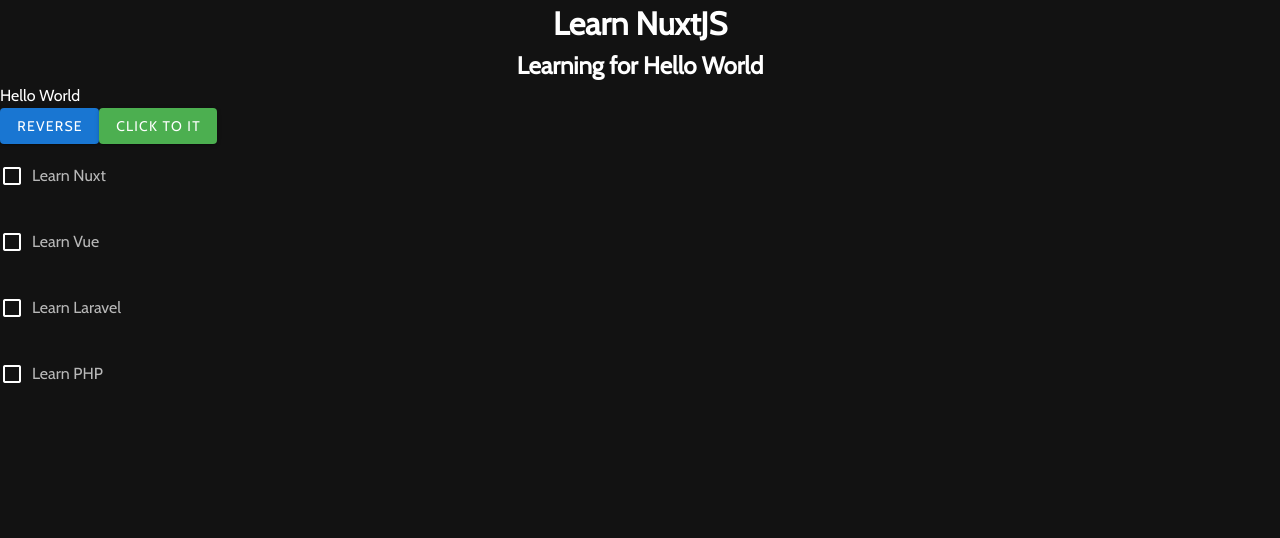
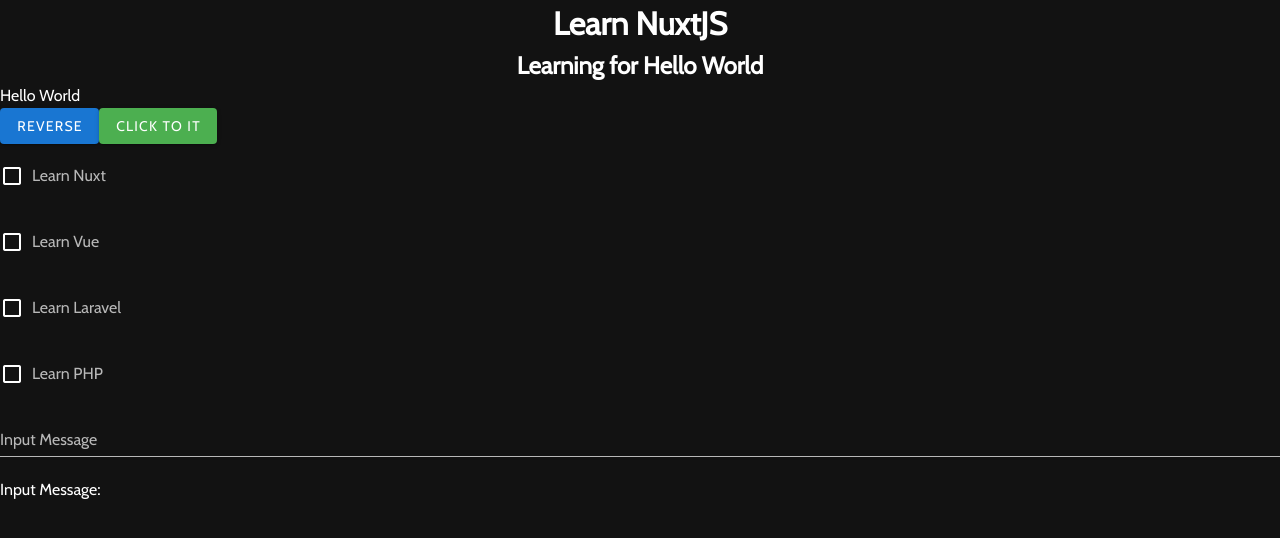
Before and after one commit to LebrancWorkshop/Learn-NuxtJS, a Nuxt app: page / in a window 1280 px wide. Shown: the top 538 px of the page. Built offline with nearby package versions, Linux system fonts and the light colour scheme.

Commit message:
✨ feat: add v-model

```diff
--- a/pages/index.vue
+++ b/pages/index.vue
@@ -30,6 +30,15 @@
         ></v-checkbox>
       </div>
     </section>
+    <section id="input-section">
+      <div>
+        <v-text-field
+          v-model="inputMessage"
+          label="Input Message"
+        ></v-text-field>
+        <p>Input Message: {{ inputMessage }}</p>
+      </div>
+    </section>
   </div>
 </template>
 
@@ -46,7 +55,8 @@
           { name: 'Learn Vue', completed: false },
           { name: 'Learn Laravel', completed: false },
           { name: 'Learn PHP', completed: false}
-        ]
+        ],
+        inputMessage: ''
       }
     },
     methods: {
```
